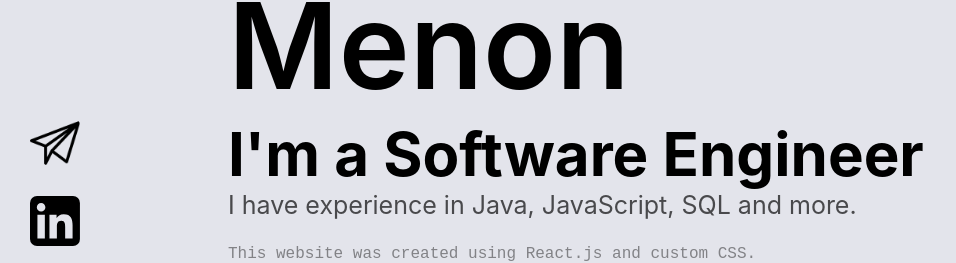
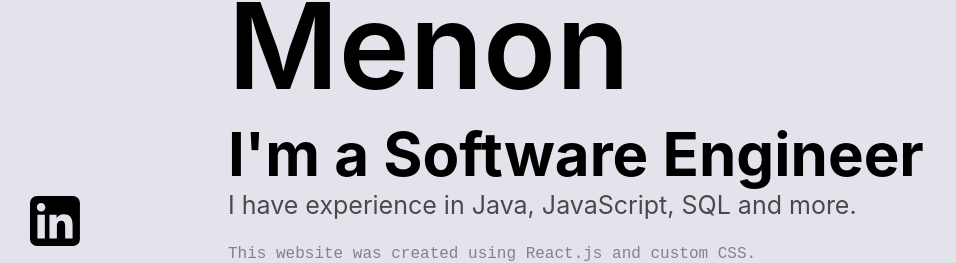
Before and after one commit to rohanmenon96/rohanmenon96.github.io, a React (Create React App) app in the folder zazaland/: page / in a window 1280 px wide. Shown: the part 416-679 px from the top of the page, without its empty margins (0-956 px from the left). Built offline with nearby package versions, Linux system fonts and the light colour scheme.

Commit message:
remove mailto from sidebar

```diff
--- a/zazaland/src/App.js
+++ b/zazaland/src/App.js
@@ -42,9 +42,6 @@ class App extends React.Component {
           <a href="https://www.linkedin.com/in/rohan-menon96" rel="noopener noreferrer" target="_blank" >
             <img src={require("./media/linkedin-icon.svg")} alt='' className="icons" />
           </a><br></br>
-          <a href={`mailto:rmenon3@stevens.edu@gmail.com`} >
-            <img src={require("./media/send.png")} alt='' className="icons" />
-          </a>
         </div>
 
         <Switch>
```
